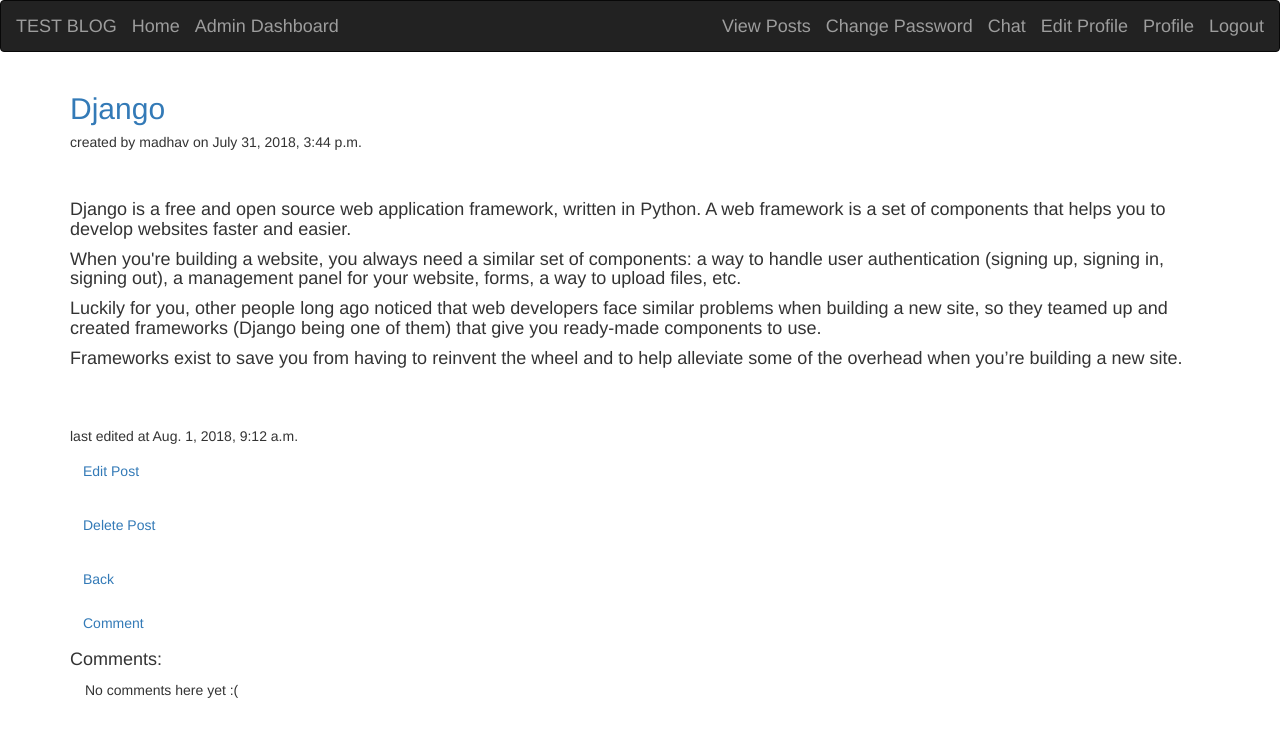
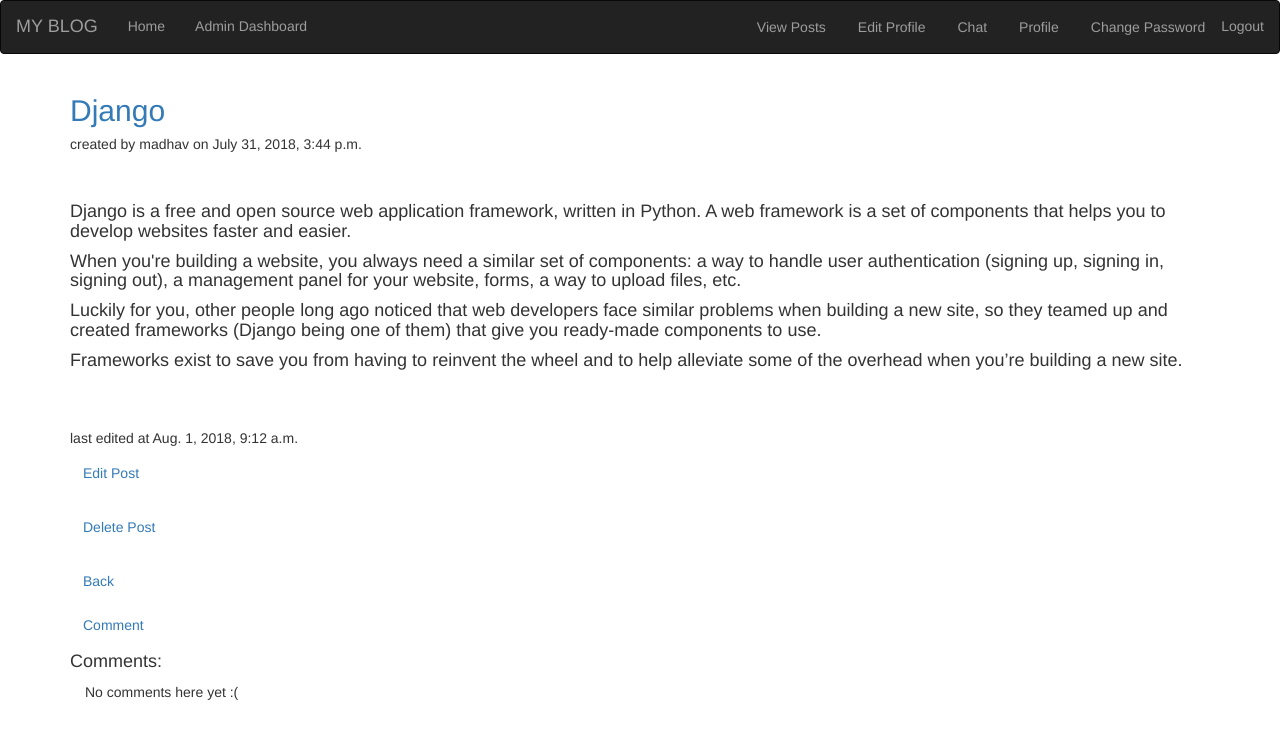
Before and after one commit to madhavms/DJANGO-BLOG, a Django app: page /blog/5 in a window 1280 px wide. Shown: the top 739 px of the page. Run offline with Django 3.2, Linux system fonts and the light colour scheme; a user stored in the database is signed in; data comes from the database, SQL or seed files in the repository; both versions use the stored data as it was after the commit; parts of the project's set-up code (start-up, migrations or seed data) failed here and were passed over; some libraries are stand-ins or nearby versions.

Commit message:
html changes

```diff
--- a/BLOG_PROJECT/accounts/forms.py
+++ b/BLOG_PROJECT/accounts/forms.py
@@ -33,6 +33,5 @@ class EditProfileForm(UserChangeForm):
         fields = (
             'email',
             'first_name',
-            'last_name',
-            'password')
+            'last_name','password')
              #password is necessary
--- a/BLOG_PROJECT/accounts/templates/base.html
+++ b/BLOG_PROJECT/accounts/templates/base.html
@@ -15,44 +15,59 @@
 <nav class="navbar navbar-inverse">
   <div class="container-fluid">
     <div class="navbar-header">
-      <a class="navbar-brand" href="">TEST BLOG</a>
+      <a class="navbar-brand" href="">MY BLOG</a>
+    </div>
+      <ul class="nav navbar-nav navbar-right">
+
+
       {%block login%}
-      <a class="navbar-brand nav navbar-right" href="{%url 'account:login'%}">Login</a>
+      <li><a  href="{%url 'account:login'%}"><span class="glyphicon glyphicon-log-in"></span> Login</a><li>
       {%endblock%}
-    </div>
+
     {%block register%}
-  <a class="navbar-brand nav navbar-right" href="{% url 'account:register'%}">Register</a>  <!--this templating gives direct access to the url that is given name='register'-->
+  <li><a  href="{% url 'account:register'%}"><span class="glyphicon glyphicon-user"></span> Sign Up</a></li>  <!--this templating gives direct access to the url that is given name='register'-->
    {%endblock%}
 
-   {%block logout%}
- <a class="navbar-brand nav navbar-right" href="{% url 'account:logout'%}">Logout</a>  <!--this templating gives direct access to the url that is given name='register'-->
-  {%endblock%}
 
-  {%block profile%}
-  <a class="navbar-brand nav navbar-right" href="{%url 'account:view_profile'%}">Profile</a>
-  {%endblock%}
+
+
+  {%block logout%}
+<li><a  href="{% url 'account:logout'%}">Logout</a></li>  <!--this templating gives direct access to the url that is given name='register'-->
+ {%endblock%}
+  </ul>
+  <ul class="nav navbar-nav">
   {%block home%}
-  <a class="navbar-brand" href="{%url 'blog:home'%}">Home</a>
+  <li><a href="{%url 'blog:home'%}">Home</a></li>
   {%endblock%}
 
 {%block admin%}
   {% if user.is_active and user.is_staff %}
-    <a class="navbar-brand" href="{%url 'admin:index'%}">Admin Dashboard</a>
+    <li><a href="{%url 'admin:index'%}">Admin Dashboard</a></li>
 {% endif %}
 {%endblock%}
+</ul>
+  <div class="container">
+
+
+  <ul class="nav navbar-nav navbar-right">
+    {%block view%}
+    <li><a class='btn' href="{%url 'blog:view'%}">View Posts</a></li>
+    {%endblock%}
   {%block edit_profile%}
-  <a class="navbar-brand nav navbar-right" href="{%url 'account:edit_profile'%}">Edit Profile</a>
+<li><a class='btn' href="{%url 'account:edit_profile'%}">Edit Profile</a></li>
   {%endblock%}
   {%block chat%}
-  <a class="navbar-brand nav navbar-right" href="{%url 'chat:index'%}">Chat</a>
+  <li><a class='btn' href="{%url 'chat:index'%}"><span class="glyphicons glyphicons-chat"></span> Chat</a></li>
+  {%endblock%}
+  {%block profile%}
+<li><a class='btn' href="{%url 'account:view_profile'%}">Profile</a></li>
   {%endblock%}
   {%block change_password%}
-  <a class="navbar-brand nav navbar-right" href="{%url 'account:change_password'%}">Change Password</a>
-  {%endblock%}
-  {%block view%}
-  <a class="navbar-brand nav navbar-right" href="{%url 'blog:view'%}">View Posts</a>
+  <li><a class='btn' href="{%url 'account:change_password'%}">Change Password</a></li>
   {%endblock%}
 
+  </ul>
+</div>
   </div>
 </nav>
 
--- a/BLOG_PROJECT/accounts/views.py
+++ b/BLOG_PROJECT/accounts/views.py
@@ -29,6 +29,7 @@ def view_profile(request):
 def edit_profile(request):
     if request.method=='POST':
         form =EditProfileForm(request.POST,instance=request.user)
+
         if form.is_valid():
            form.save()
            return redirect('/account/profile')
--- a/BLOG_PROJECT/blog/templates/blog/blog.html
+++ b/BLOG_PROJECT/blog/templates/blog/blog.html
@@ -1,7 +1,7 @@
 {% extends "base.html" %}
 {%load static%}
 {%block head%}
-<title>Home</title>
+<title>View Posts</title>
 
 {%endblock%}
   {%block body%}
--- a/BLOG_PROJECT/blog/templates/blog/post.html
+++ b/BLOG_PROJECT/blog/templates/blog/post.html
@@ -1,4 +1,8 @@
 {% extends "base.html" %}
+{%block head %}
+
+<title>{{ post.title }}-Post</title>
+{%endblock%}
 {% block body %}
 {%load crispy_forms_tags%}
 <div class="container">
--- a/BLOG_PROJECT/chat/templates/chat/index.html
+++ b/BLOG_PROJECT/chat/templates/chat/index.html
@@ -1,5 +1,8 @@
 {% extends 'base.html' %}
+{%block head %}
 
+<title>Chat</title>
+{%endblock%}
 
     {%block body %}
     <div class="container">
--- a/BLOG_PROJECT/chat/templates/chat/room.html
+++ b/BLOG_PROJECT/chat/templates/chat/room.html
@@ -1,5 +1,9 @@
 {% extends 'base.html' %}
 <!DOCTYPE html>
+{%block head %}
+
+<title>Chat Room</title>
+{%endblock%}
 {%block body %}
 <html>
 <head>
```
Also changed, not shown: BLOG_PROJECT/db.sqlite3.
